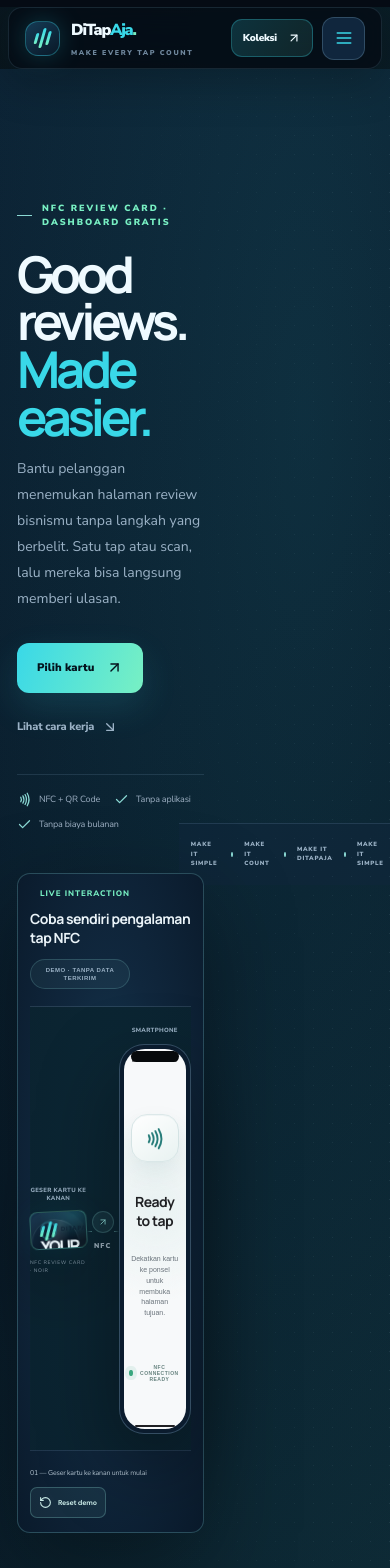
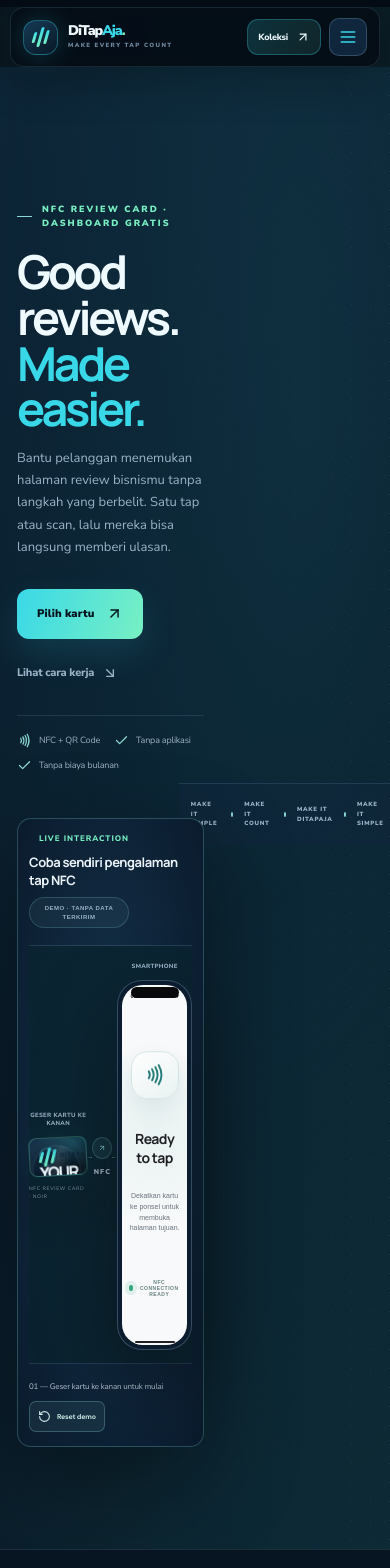
Before and after one commit to chanvianz-ui/ditapaja, a Next.js app: page / in a window 390 px wide. Shown: the top 1568 px of the page. Built offline with nearby package versions, Linux system fonts and the light colour scheme.

Commit message:
Fix homepage hero and responsive navigation layout

```diff
--- a/app/styles/interface-v3.css
+++ b/app/styles/interface-v3.css
@@ -788,3 +788,65 @@ body{
  .dt-checkout-intro-v5{top:auto}
  .dt-checkout-panel-v5{border-radius:15px!important}
 }
+
+
+/* Homepage layout correction — explicit layout primitives for the rebuilt markup. */
+.dt-v3-header-inner{
+  display:flex!important;align-items:center!important;justify-content:space-between!important;
+  gap:clamp(12px,2vw,28px)!important;width:100%!important;
+}
+.dt-v3-brand{display:flex!important;align-items:center!important;gap:10px!important;flex:none!important;min-width:0}
+.dt-v3-brand-word{display:grid!important;gap:3px!important}
+.dt-v3-brand-word b{font-size:14px!important;line-height:1!important;white-space:nowrap}
+.dt-v3-brand-word small{font-size:6px!important;letter-spacing:1.4px!important;white-space:nowrap}
+.dt-v3-nav{display:flex!important;align-items:center!important;justify-content:center!important;gap:clamp(10px,1.8vw,25px)!important;min-width:0}
+.dt-v3-nav a{display:inline-flex!important;align-items:center!important;gap:5px!important;white-space:nowrap!important;font-size:10px!important;font-weight:700!important}
+.dt-v3-nav a small{font-size:7px!important;color:var(--dt-dim)!important}
+.dt-v3-header-actions{display:flex!important;align-items:center!important;gap:12px!important;flex:none!important}
+.dt-v3-login{display:inline-flex!important;align-items:center!important;gap:7px!important;white-space:nowrap!important;font-size:10px!important}
+.dt-v3-header-cta,.dt-v3-mobile-shop{display:inline-flex!important;align-items:center!important;justify-content:center!important;gap:8px!important;min-height:38px!important;padding:0 13px!important;white-space:nowrap!important;font-size:10px!important;font-weight:800!important}
+.dt-v3-mobile-actions{display:none!important}
+.dt-home-rebuild .ed-hero{min-height:0!important}
+.dt-home-rebuild .ed-hero-grid{
+  display:grid!important;grid-template-columns:minmax(0,.9fr) minmax(0,1.1fr)!important;
+  align-items:center!important;gap:clamp(28px,4vw,58px)!important;
+  width:min(1240px,100%)!important;min-height:0!important;margin:0 auto!important;
+  padding:clamp(58px,7vw,92px) 0!important;
+}
+.dt-home-rebuild .ed-hero-copy{min-width:0!important;max-width:620px!important}
+.dt-home-rebuild .home-hero-visual.home-tap-demo{width:100%!important;min-width:0!important;min-height:0!important}
+.dt-home-rebuild .home-demo-stage{display:grid!important;grid-template-columns:minmax(0,.88fr) 30px minmax(0,1.12fr)!important;align-items:center!important;gap:9px!important}
+.dt-home-rebuild .home-demo-card-wrap,.dt-home-rebuild .home-demo-phone-wrap{min-width:0!important;width:100%!important}
+@media(max-width:1050px){
+  .dt-v3-nav{gap:10px!important}
+  .dt-v3-nav a{font-size:9px!important}
+  .dt-home-rebuild .ed-hero-grid{grid-template-columns:1fr!important;gap:28px!important;width:min(780px,100%)!important;padding:46px 0 54px!important}
+  .dt-home-rebuild .ed-hero-copy{max-width:720px!important}
+  .dt-home-rebuild .home-hero-visual.home-tap-demo{width:100%!important}
+}
+@media(max-width:760px){
+  .dt-v3-header{width:calc(100% - 20px)!important;top:7px!important;margin:7px auto 0!important}
+  .dt-v3-header-inner{min-height:58px!important;padding:0 12px!important;gap:10px!important}
+  .dt-v3-nav,.dt-v3-header-actions{display:none!important}
+  .dt-v3-mobile-actions{display:flex!important;align-items:center!important;gap:8px!important;flex:none!important}
+  .dt-v3-mobile-shop{min-height:36px!important;padding:0 10px!important;font-size:9px!important}
+  .dt-v3-mobile-actions>button{display:grid!important;place-items:center!important;width:38px!important;height:38px!important;border:1px solid var(--dt-line-strong)!important;border-radius:10px!important;background:var(--dt-panel)!important;color:var(--dt-cyan)!important}
+  .dt-home-rebuild .ed-hero{padding-inline:17px!important}
+  .dt-home-rebuild .ed-hero-grid{padding:38px 0 42px!important;gap:30px!important}
+  .dt-home-rebuild .ed-hero h1{font-size:clamp(46px,12vw,66px)!important;line-height:.98!important;letter-spacing:-.07em!important;margin:18px 0 15px!important}
+  .dt-home-rebuild .ed-hero-lead{font-size:13px!important;line-height:1.7!important}
+  .dt-home-rebuild .home-hero-proof{gap:10px 14px!important;margin-top:20px!important}
+  .dt-home-rebuild .home-hero-visual.home-tap-demo{padding:14px 11px!important;border-radius:14px!important}
+  .dt-home-rebuild .home-demo-heading{align-items:flex-start!important;gap:8px!important}
+  .dt-home-rebuild .home-demo-heading b{font-size:13px!important}
+  .dt-home-rebuild .home-demo-stage{grid-template-columns:minmax(0,.88fr) 20px minmax(0,1.12fr)!important;gap:5px!important;padding:17px 0 13px!important}
+  .dt-home-rebuild .home-demo-phone{height:370px!important;min-height:370px!important}
+  .dt-home-rebuild .home-demo-footer{align-items:flex-start!important;flex-wrap:wrap!important}
+  .dt-home-rebuild .home-demo-footer>span{font-size:8px!important}
+}
+@media(max-width:380px){
+  .dt-v3-brand-word small{font-size:5px!important}
+  .dt-home-rebuild .ed-hero{padding-inline:13px!important}
+  .dt-home-rebuild .home-demo-stage{grid-template-columns:minmax(0,.84fr) 16px minmax(0,1.16fr)!important;gap:3px!important}
+  .dt-home-rebuild .home-demo-phone{height:350px!important;min-height:350px!important}
+}
```
